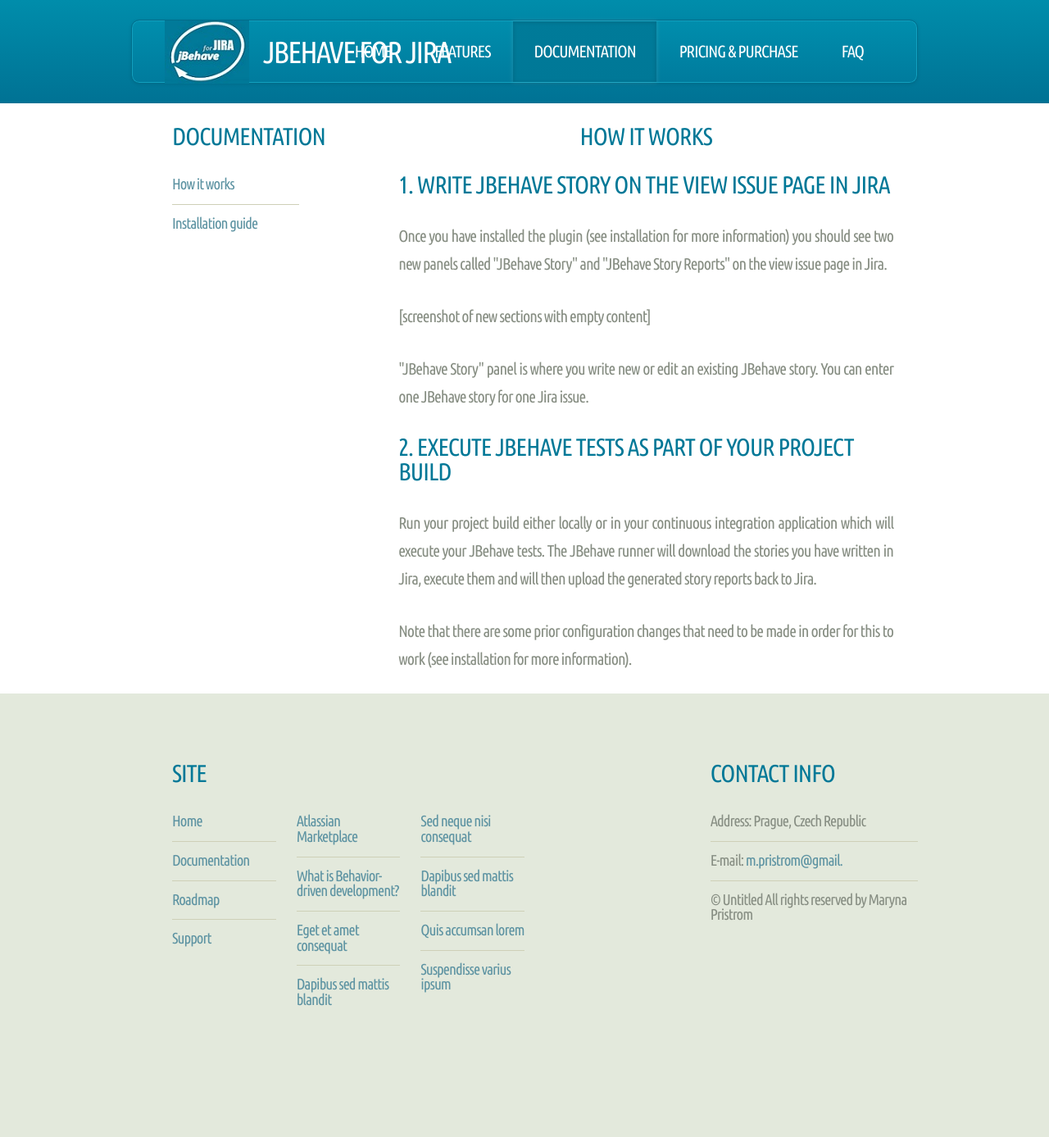
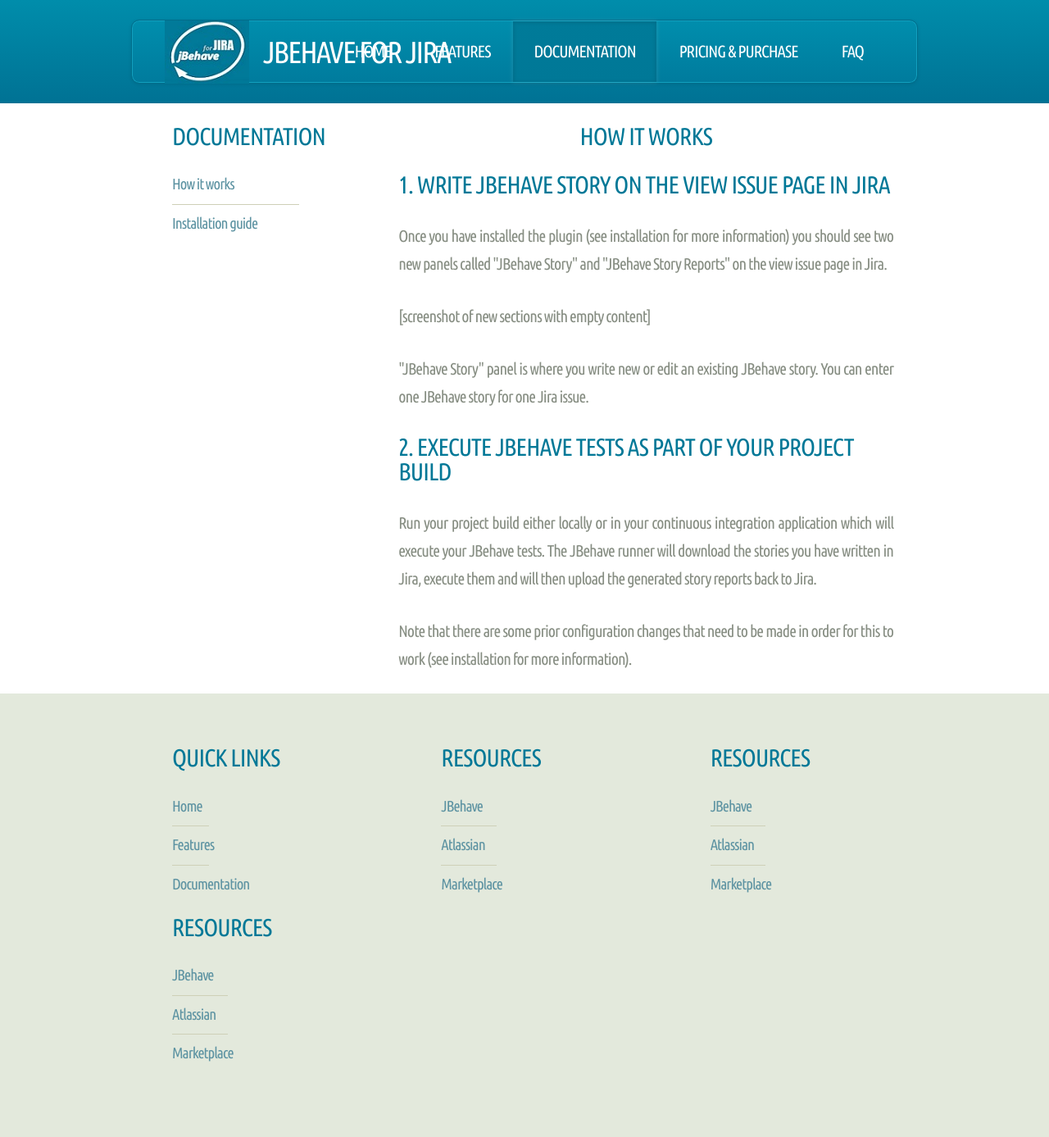
Before and after one commit to pristrom/JBehaveForJira, a Jekyll site: the page Documentation.html, which Jekyll copies as it is, in a window 1280 px wide. Shown: the whole page at 82% size. Built offline with Jekyll 4.4.1, drawn with Linux system fonts in a browser that asks for light colours; before the commit the page ends 1347 px from its top, so only the background shows below that.

Commit message:
latest changes

```diff
--- a/Documentation.html
+++ b/Documentation.html
@@ -6,22 +6,24 @@
 -->
 <html>
 <head>
-		<title>Jbehave for JIRA</title>
-		<meta http-equiv="content-type" content="text/html; charset=utf-8" />
-		<meta name="description" content="" />
-		<meta name="keywords" content="" />
+    <title>JBehave for JIRA</title>
+    <meta http-equiv="content-type" content="text/html; charset=utf-8"/>
+    <meta name="description" content=""/>
+    <meta name="keywords" content=""/>
     <link href='http://fonts.googleapis.com/css?family=Ubuntu+Condensed' rel='stylesheet' type='text/css'>
     <script src="js/jquery.min.js"></script>
     <script src="js/config.js"></script>
     <script src="js/skel.min.js"></script>
     <script src="js/skel-panels.min.js"></script>
     <noscript>
-			<link rel="stylesheet" href="css/skel-noscript.css" />
-			<link rel="stylesheet" href="css/style.css" />
-			<link rel="stylesheet" href="css/style-desktop.css" />
+        <link rel="stylesheet" href="css/skel-noscript.css"/>
+        <link rel="stylesheet" href="css/style.css"/>
+        <link rel="stylesheet" href="css/style-desktop.css"/>
     </noscript>
-		<!--[if lte IE 9]><link rel="stylesheet" href="css/ie9.css" /><![endif]-->
-		<!--[if lte IE 8]><script src="js/html5shiv.js"></script><![endif]-->
+    <!--[if lte IE 9]>
+    <link rel="stylesheet" href="css/ie9.css"/><![endif]-->
+    <!--[if lte IE 8]>
+    <script src="js/html5shiv.js"></script><![endif]-->
 </head>
 <body>
 <!-- ********************************************************* -->
@@ -29,6 +31,7 @@
     A {
         text-decoration: none; /* Убирает подчеркивание для ссылок */
     }
+
     A:hover {
         color: #0A0A2A; /* Ссылка  цвета */
     }
@@ -39,7 +42,8 @@
             <div class="12u">
 
                 <header id="header">
-						<a href="index.html"><img src="images/10.jpg" alt="" class="leftimg" /></a>
+                    <a href="index.html"><img src="images/10.jpg" alt="" class="leftimg"/></a>
+
                     <h1><a href="index.html" id="logo">Jbehave for JIRA</a></h1>
                     <nav id="nav">
                         <a href="index.html">Home</a>
@@ -58,7 +62,6 @@
     <div class="container">
         <div class="row main-row">
             <div class="3u">
-
                 <section>
                     <h2>Documentation</h2>
                     <div>
@@ -72,24 +75,33 @@
                                     <!--<li><a href="#">Eget et amet consequat</a></li>-->
                                 </ul>
                             </div>
+                        </div>
+                    </div>
                 </section>
-
-
-
             </div>
             <div class="9u skel-cell-important">
                 <section class="middle-content">
 
                     <center><h2>How it works</h2></center>
                     <h2>1. Write JBehave story on the view issue page in Jira</h2>
-							<p>Once you have installed the plugin (see installation for more information) you should see two new panels called "JBehave Story" and "JBehave Story Reports" on the view issue page in Jira. </p>
+
+                    <p>Once you have installed the plugin (see installation for more information) you should see two new
+                        panels called "JBehave Story" and "JBehave Story Reports" on the view issue page in Jira. </p>
+
                     <p>[screenshot of new sections with empty content] </p>
-							<p>"JBehave Story" panel is where you write new or edit an existing JBehave story. You can enter one JBehave story for one Jira issue. </p>
+
+                    <p>"JBehave Story" panel is where you write new or edit an existing JBehave story. You can enter one
+                        JBehave story for one Jira issue. </p>
 
 
                     <h2>2. Execute JBehave tests as part of your project build</h2>
-							<p>Run your project build either locally or in your continuous integration application which will execute your JBehave tests. The JBehave runner will download the stories you have written in Jira, execute them and will then upload the generated story reports back to Jira.</p>
-							<p>Note that there are some prior configuration changes that need to be made in order for this to work (see installation for more information).</p>
+
+                    <p>Run your project build either locally or in your continuous integration application which will
+                        execute your JBehave tests. The JBehave runner will download the stories you have written in
+                        Jira, execute them and will then upload the generated story reports back to Jira.</p>
+
+                    <p>Note that there are some prior configuration changes that need to be made in order for this to
+                        work (see installation for more information).</p>
 
                 </section>
 
@@ -97,70 +109,107 @@
         </div>
     </div>
 </div>
+
+<div>
+
+</div>
+
 <div id="footer-wrapper">
     <div class="container">
         <div class="row">
-					<div class="8u">
+            <div class="4u">
+                <section>
+                    <h2>Quick Links</h2>
 
-						<section>
-
-							<div>
-							</br>
-							<h2>Site</h2>
                     <div class="row">
                         <div class="3u">
                             <ul class="link-list">
+                                <!--<li><a href="#">Home</a></li>-->
+                                <!--<li><a href="#">Documentation</a></li>-->
+                                <!--<li><a href="#">Roadmap</a></li>-->
+
                                 <li><a href="#">Home</a></li>
+                                <li><a href="#">Features</a></li>
                                 <li><a href="#">Documentation</a></li>
-											<li><a href="#">Roadmap</a></li>
-
-											<li><a href="#">Support</a></li>
                             </ul>
                         </div>
+                    </div>
+                </section>
+            </div>
+            <div class="4u">
+                <section>
+                    <h2>Resources</h2>
 
-									<div class="3u">
+                    <div class="row">
+                        <div class="4u">
                             <ul class="link-list">
-											<li><a href="#">Atlassian Marketplace</a></li>
-											<li><a href="#">What is Behavior-driven development?</a></li>
-											<li><a href="#">Eget et amet consequat</a></li>
-											<li><a href="#">Dapibus sed mattis blandit</a></li>
+                                <!--<li><a href="#">Home</a></li>-->
+                                <!--<li><a href="#">Documentation</a></li>-->
+                                <!--<li><a href="#">Roadmap</a></li>-->
 
+                                <li><a href="#">JBehave</a></li>
+                                <li><a href="#">Atlassian</a></li>
+                                <li><a href="#">Marketplace</a></li>
                             </ul>
                         </div>
-									<div class="3u">
+                    </div>
+                </section>
+            </div>
+            <div class="4u">
+                <section>
+                    <h2>Resources</h2>
+
+                    <div class="row">
+                        <div class="4u">
                             <ul class="link-list">
-											<li><a href="#">Sed neque nisi consequat</a></li>
-											<li><a href="#">Dapibus sed mattis blandit</a></li>
-											<li><a href="#">Quis accumsan lorem</a></li>
-											<li><a href="#">Suspendisse varius ipsum</a></li>
+                                <!--<li><a href="#">Home</a></li>-->
+                                <!--<li><a href="#">Documentation</a></li>-->
+                                <!--<li><a href="#">Roadmap</a></li>-->
 
+                                <li><a href="#">JBehave</a></li>
+                                <li><a href="#">Atlassian</a></li>
+                                <li><a href="#">Marketplace</a></li>
                             </ul>
                         </div>
-
                     </div>
                 </section>
-
             </div>
             <div class="4u">
+                <section>
+                    <h2>Resources</h2>
 
-						<section>
-						</br>
-							<h2>Contact info</h2>
+                    <div class="row">
+                        <div class="4u">
                             <ul class="link-list">
-											<li>Address: Prague, Czech Republic</li>
-											<li>E-mail: <a href="#">m.pristrom@gmail.</a></li>
-											<li> &copy; Untitled  All rights reserved by Maryna Pristrom</li>
+                                <!--<li><a href="#">Home</a></li>-->
+                                <!--<li><a href="#">Documentation</a></li>-->
+                                <!--<li><a href="#">Roadmap</a></li>-->
 
-						</section>
-
+                                <li><a href="#">JBehave</a></li>
+                                <li><a href="#">Atlassian</a></li>
+                                <li><a href="#">Marketplace</a></li>
+                            </ul>
                         </div>
                     </div>
-				<div class="row">
-					<div class="12u">
-
-
-
+                </section>
             </div>
+            <!--<div class="4u">-->
+            <!--<section>-->
+            <!--<h2>Contact info</h2>-->
+            <!--<div>-->
+            <!--Address: Prague, Czech Republic-->
+            <!--</div>-->
+            <!--<div>E-mail: <a href="#">m.pristrom@gmail.</a></div>-->
+            <!--</section>-->
+            <!--</div>-->
+            <!--<div class="4u">-->
+            <!--<section>-->
+            <!--<h2>Copyright</h2>-->
+            <!--<ul class="link-list">-->
+            <!--<li> &copy; Untitled  All rights reserved by Maryna Pristrom</li>-->
+            <!--</ul>-->
+            <!--</section>-->
+            <!--</div>-->
         </div>
     </div>
 </div>
```
Lines whose indentation alone changed are shown as unchanged.
